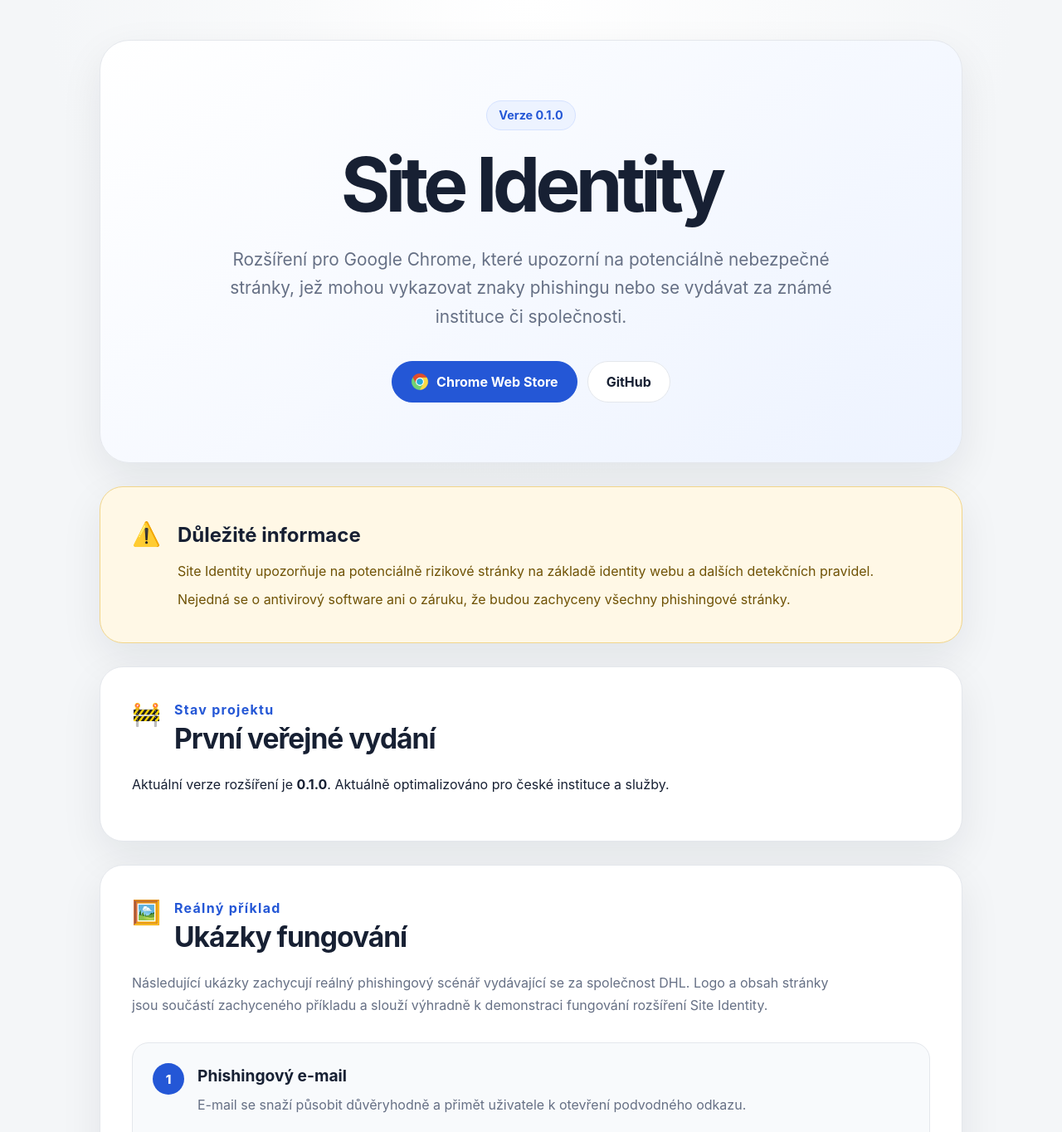
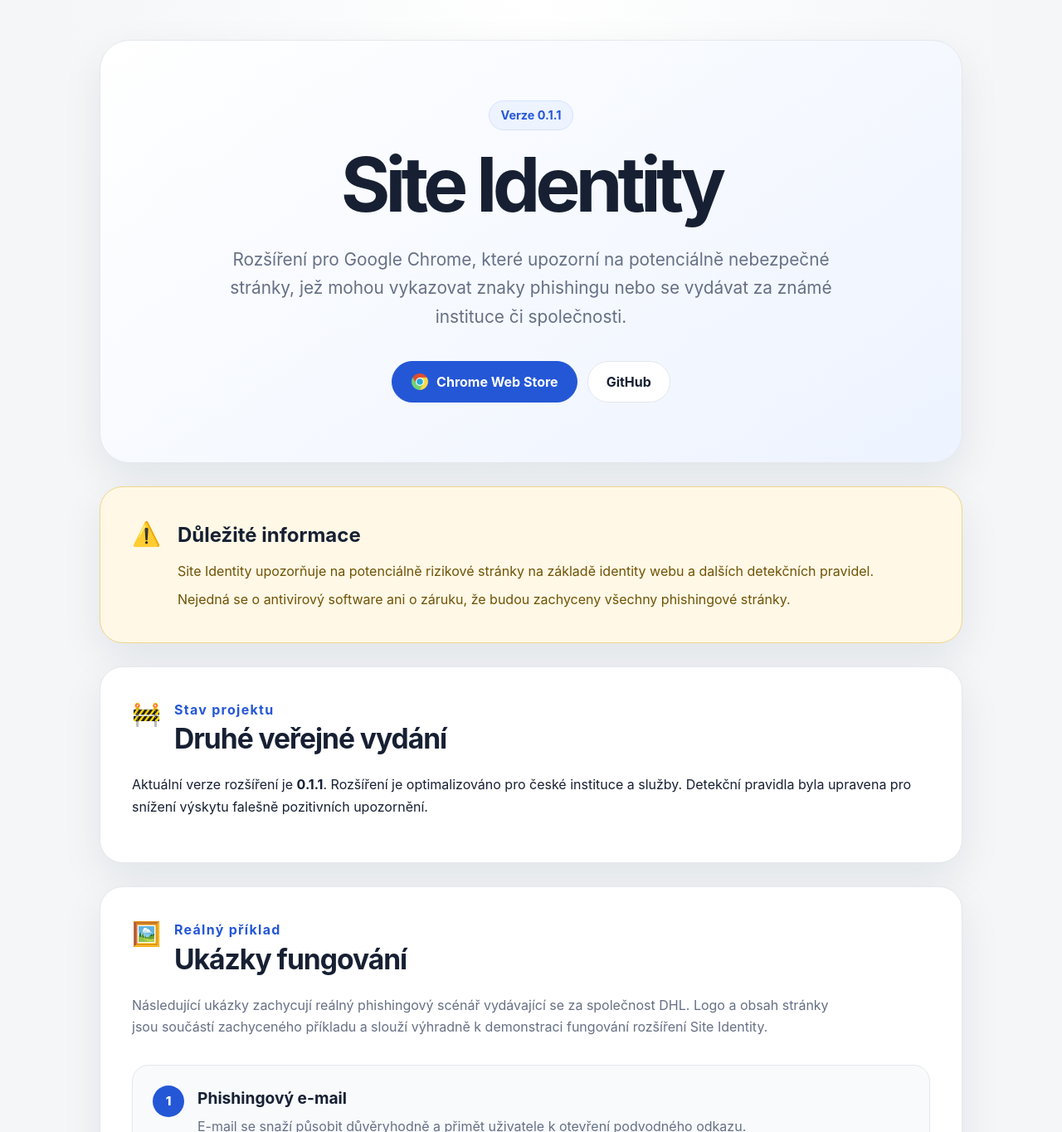
Before and after one commit to tom591/site-identity, a plain HTML site: page docs/index.html in a window 1280 px wide. Shown: the top 1364 px of the page at 83% size. Drawn offline with Linux system fonts and the light colour scheme.

Commit message:
Update version to 0.1.1 and project status
Updated version number and adjusted project status details.

```diff
--- a/docs/index.html
+++ b/docs/index.html
@@ -13,7 +13,7 @@
 <main class="page">
 <!-- Úvod -->
 <section class="hero">
-<div class="hero-badge"> Verze 0.1.0
+<div class="hero-badge"> Verze 0.1.1
 </div><h1>Site Identity</h1>
 <p class="hero-description"> Rozšíření pro Google Chrome, které upozorní na potenciálně nebezpečné stránky, jež mohou vykazovat znaky phishingu nebo se vydávat za známé instituce či společnosti.
 </p>
@@ -41,10 +41,10 @@
 </span>
 <div>
 <p class="section-label">Stav projektu
-</p><h2>První veřejné vydání</h2>
+</p><h2>Druhé veřejné vydání</h2>
 </div>
 </div>
-<p> Aktuální verze rozšíření je <strong>0.1.0</strong>. Aktuálně optimalizováno pro české instituce a služby.
+<p>Aktuální verze rozšíření je <strong>0.1.1</strong>. Rozšíření je optimalizováno pro české instituce a služby. Detekční pravidla byla upravena pro snížení výskytu falešně pozitivních upozornění.
 </p>
 </section>
 <!-- Ukázky -->
```
